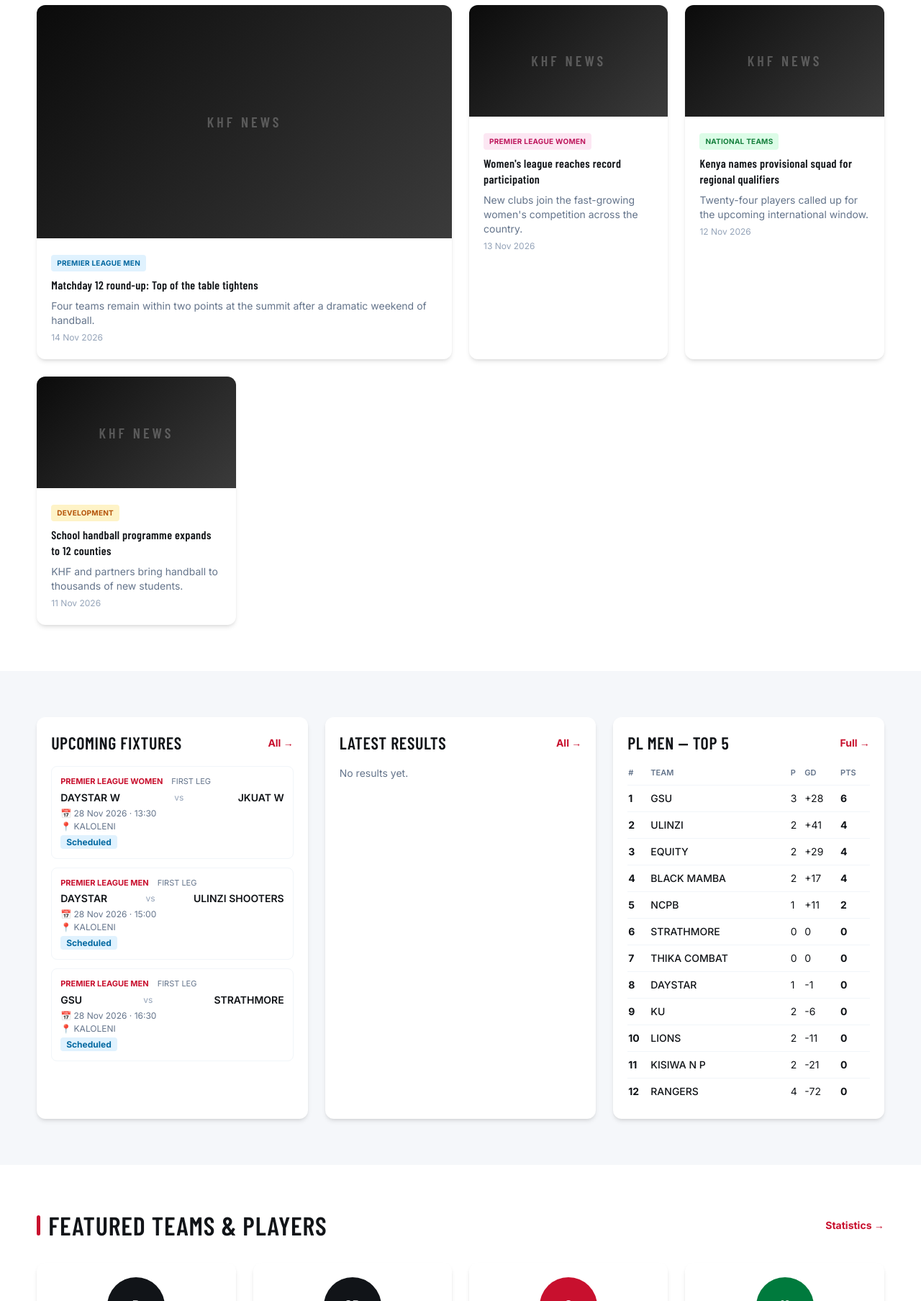
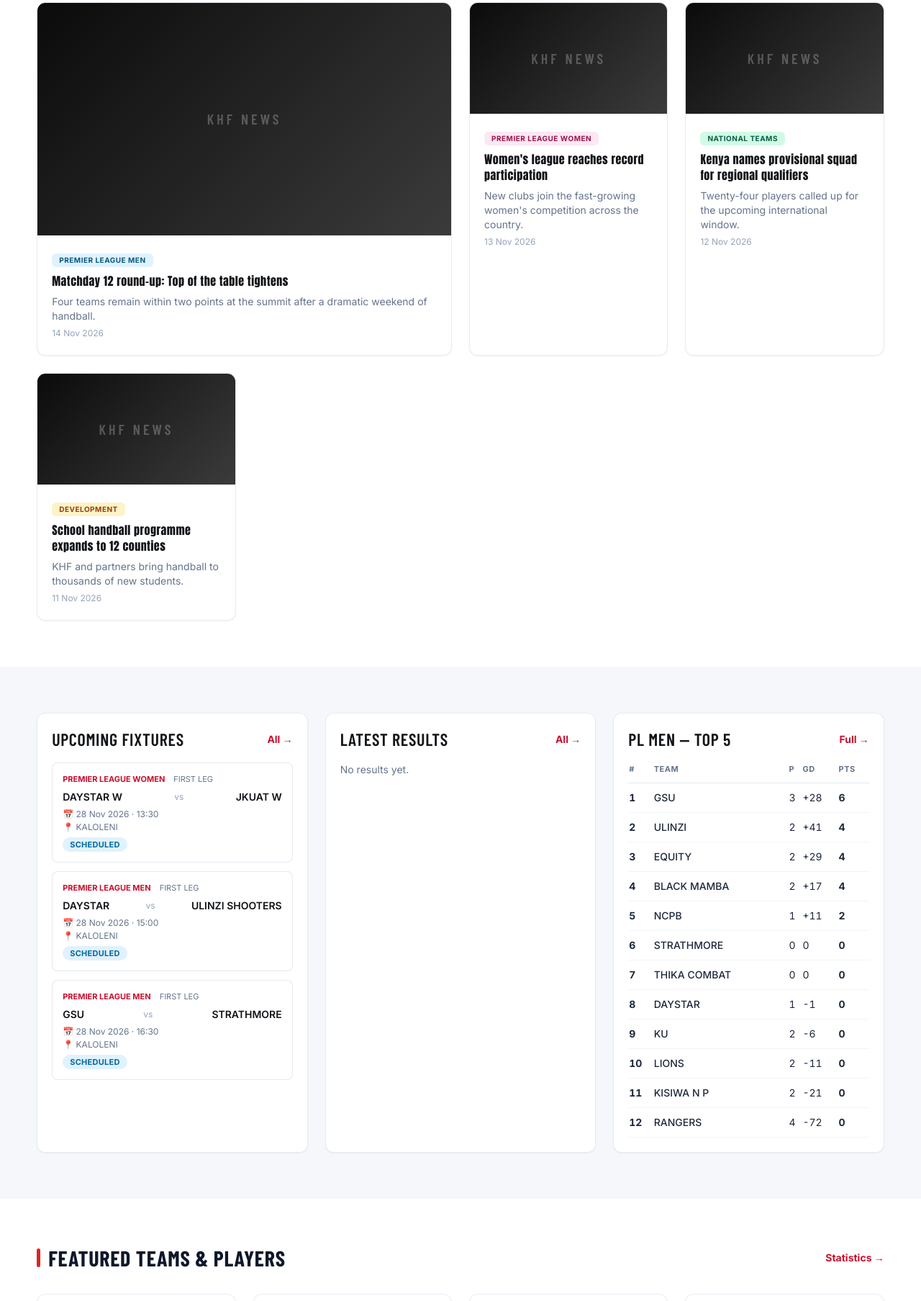
Before and after one commit to Collins-Barasa/khf-website-1, a website built with Vite: page khf-website-main/index.html in a window 1280 px wide. Shown: the part 993-2800 px from the top of the page at 72% size. Built offline with nearby package versions, Linux system fonts and the light colour scheme; no server answers; a web font is replaced by a local one.

Commit message:
Update style.css

```diff
--- a/khf-website-main/src/style.css
+++ b/khf-website-main/src/style.css
@@ -2,46 +2,142 @@
 @tailwind components;
 @tailwind utilities;
 
+:root {
+  --khf-black: #0f172a;
+  --khf-dark: #111827;
+  --khf-red: #dc2626;
+  --khf-green: #15803d;
+  --khf-surface: #f8fafc;
+}
+
 @layer base {
-  html { scroll-behavior: smooth; }
-  h1, h2, h3, h4 { @apply font-head tracking-wide; }
+  html {
+    scroll-behavior: smooth;
+    background-color: var(--khf-surface);
+    color: var(--khf-black);
+    font-family: 'Plus Jakarta Sans', 'Inter', system-ui, -apple-system, sans-serif;
+  }
+
+  h1, h2, h3, h4, .font-head {
+    font-family: 'Oswald', 'Bebas Neue', Impact, system-ui, sans-serif;
+    letter-spacing: 0.03em;
+  }
 }
 
 @layer components {
-  .container-x { @apply w-[92%] max-w-[1240px] mx-auto; }
+  /* Kenyan flag accent strip above top bar */
+  .kenya-flag-bar {
+    @apply h-[5px] w-full grid grid-cols-12;
+  }
+  .kenya-flag-bar .flag-black { @apply col-span-4 bg-slate-950; }
+  .kenya-flag-bar .flag-white-1 { @apply col-span-1 bg-white; }
+  .kenya-flag-bar .flag-red { @apply col-span-3 bg-red-600; }
+  .kenya-flag-bar .flag-white-2 { @apply col-span-1 bg-white; }
+  .kenya-flag-bar .flag-green { @apply col-span-3 bg-green-700; }
+
+  /* Top dark utility bar */
+  .top-utility-bar {
+    @apply bg-slate-950 text-slate-200 text-xs border-b border-slate-800;
+  }
+
+  /* Main sticky header */
+  .main-header {
+    @apply sticky top-0 z-40 bg-white/95 backdrop-blur border-b border-slate-200 shadow-sm;
+  }
+
+  /* Layout container */
+  .container-x {
+    @apply w-[92%] max-w-[1280px] mx-auto;
+  }
+
+  /* Section headings with red left accent bar */
   .section-title {
-    @apply font-head text-2xl md:text-4xl uppercase relative pl-4;
+    @apply font-head text-2xl md:text-3xl font-bold uppercase text-slate-900 relative pl-4 tracking-wide;
   }
   .section-title::before {
     content: '';
-    @apply absolute left-0 top-[15%] bottom-[15%] w-[5px] rounded bg-khf-red;
+    @apply absolute left-0 top-[14%] bottom-[14%] w-[5px] rounded-full bg-red-600;
   }
-  .btn { @apply inline-flex items-center gap-2 px-5 py-2.5 rounded-full font-semibold text-sm transition; }
-  .btn-primary { @apply btn bg-khf-red text-white hover:bg-red-700; }
-  .btn-ghost { @apply btn bg-white/10 border border-white/25 text-white hover:bg-khf-red hover:border-khf-red; }
-  .card { @apply bg-white rounded-xl shadow-md hover:shadow-xl transition overflow-hidden; }
-  .tag { @apply inline-block text-[10px] font-bold uppercase tracking-wide px-2 py-1 rounded; }
-  .tag-league { @apply tag bg-sky-100 text-sky-700; }
-  .tag-women { @apply tag bg-pink-100 text-pink-700; }
-  .tag-national { @apply tag bg-green-100 text-green-700; }
-  .tag-dev { @apply tag bg-amber-100 text-amber-700; }
-  .panel { @apply bg-white rounded-xl shadow-md p-5; }
-  .fixture { @apply border border-slate-100 rounded-lg p-3 hover:border-slate-300 hover:bg-slate-50 transition space-y-1; }
-  .status-scheduled { @apply text-xs font-bold text-sky-700 bg-sky-100 px-2 py-0.5 rounded self-start; }
-  .status-live { @apply text-xs font-bold text-white bg-khf-red px-2 py-0.5 rounded self-start animate-pulse; }
-  .status-completed { @apply text-xs font-bold text-slate-600 bg-slate-100 px-2 py-0.5 rounded self-start; }
-  .status-postponed { @apply text-xs font-bold text-amber-700 bg-amber-100 px-2 py-0.5 rounded self-start; }
-  .status-cancelled { @apply text-xs font-bold text-red-700 bg-red-100 px-2 py-0.5 rounded self-start; }
-  .table-mini th { @apply text-left text-[11px] uppercase text-slate-500 font-semibold pb-2; }
-  .table-mini td { @apply py-2 text-sm border-t border-slate-100; }
+
+  /* Buttons */
+  .btn {
+    @apply inline-flex items-center justify-center gap-2 px-5 py-2.5 rounded-full font-semibold text-xs sm:text-sm transition duration-200 cursor-pointer;
+  }
+  .btn-primary {
+    @apply btn bg-red-600 text-white hover:bg-red-700 shadow-sm hover:shadow;
+  }
+  .btn-dark {
+    @apply btn bg-slate-900 text-white hover:bg-slate-800;
+  }
+  .btn-ghost {
+    @apply btn bg-white/10 border border-white/25 text-white hover:bg-red-600 hover:border-red-600;
+  }
+
+  /* Cards & Panels */
+  .card {
+    @apply bg-white rounded-xl border border-slate-200/80 shadow-sm hover:shadow-lg transition duration-200 overflow-hidden;
+  }
+  .panel {
+    @apply bg-white rounded-xl border border-slate-200/80 shadow-sm p-5;
+  }
+
+  /* Category Tags */
+  .tag {
+    @apply inline-block text-[10px] font-bold uppercase tracking-wider px-2.5 py-0.5 rounded-md;
+  }
+  .tag-league { @apply tag bg-sky-100 text-sky-800; }
+  .tag-women { @apply tag bg-pink-100 text-pink-800; }
+  .tag-national { @apply tag bg-emerald-100 text-emerald-800; }
+  .tag-dev { @apply tag bg-amber-100 text-amber-800; }
+
+  /* Fixture items */
+  .fixture {
+    @apply border border-slate-200/90 bg-white rounded-lg p-3.5 hover:border-slate-300 hover:bg-slate-50 transition space-y-1.5;
+  }
+
+  /* Match status pills */
+  .status-scheduled {
+    @apply inline-block text-[11px] font-bold uppercase tracking-wide text-sky-700 bg-sky-100 px-2.5 py-0.5 rounded-full;
+  }
+  .status-live {
+    @apply inline-block text-[11px] font-bold uppercase tracking-wide text-white bg-red-600 px-2.5 py-0.5 rounded-full animate-pulse;
+  }
+  .status-completed {
+    @apply inline-block text-[11px] font-bold uppercase tracking-wide text-slate-700 bg-slate-200/80 px-2.5 py-0.5 rounded-full;
+  }
+  .status-postponed {
+    @apply inline-block text-[11px] font-bold uppercase tracking-wide text-amber-800 bg-amber-100 px-2.5 py-0.5 rounded-full;
+  }
+  .status-cancelled {
+    @apply inline-block text-[11px] font-bold uppercase tracking-wide text-red-700 bg-red-100 px-2.5 py-0.5 rounded-full;
+  }
+
+  /* Standings & mini tables */
+  .table-mini {
+    @apply w-full border-collapse;
+  }
+  .table-mini th {
+    @apply text-left text-[11px] font-bold uppercase tracking-wider text-slate-500 pb-2.5 border-b border-slate-200;
+  }
+  .table-mini td {
+    @apply py-2.5 text-sm text-slate-800 border-b border-slate-100 tabular-nums;
+  }
+  .table-mini tbody tr:hover td {
+    @apply bg-slate-50;
+  }
+
+  /* Page Hero Banner */
   .page-hero {
-    @apply bg-khf-black text-white py-16 relative overflow-hidden;
+    @apply bg-slate-950 text-white py-14 md:py-16 relative overflow-hidden border-b-4 border-red-600;
   }
   .page-hero::before {
     content: '';
-    @apply absolute inset-0 opacity-25;
+    @apply absolute inset-0 opacity-25 pointer-events-none;
     background-image: url('https://encrypted-tbn0.gstatic.com/images?q=tbn:ANd9GcQn9TCDEBzFOXjBTAzjq5gZZKlQ17sAyXnTanYvuMzIBw&s=10');
     background-size: cover;
     background-position: center;
   }
+  .page-hero > * {
+    @apply relative z-10;
+  }
 }
```
